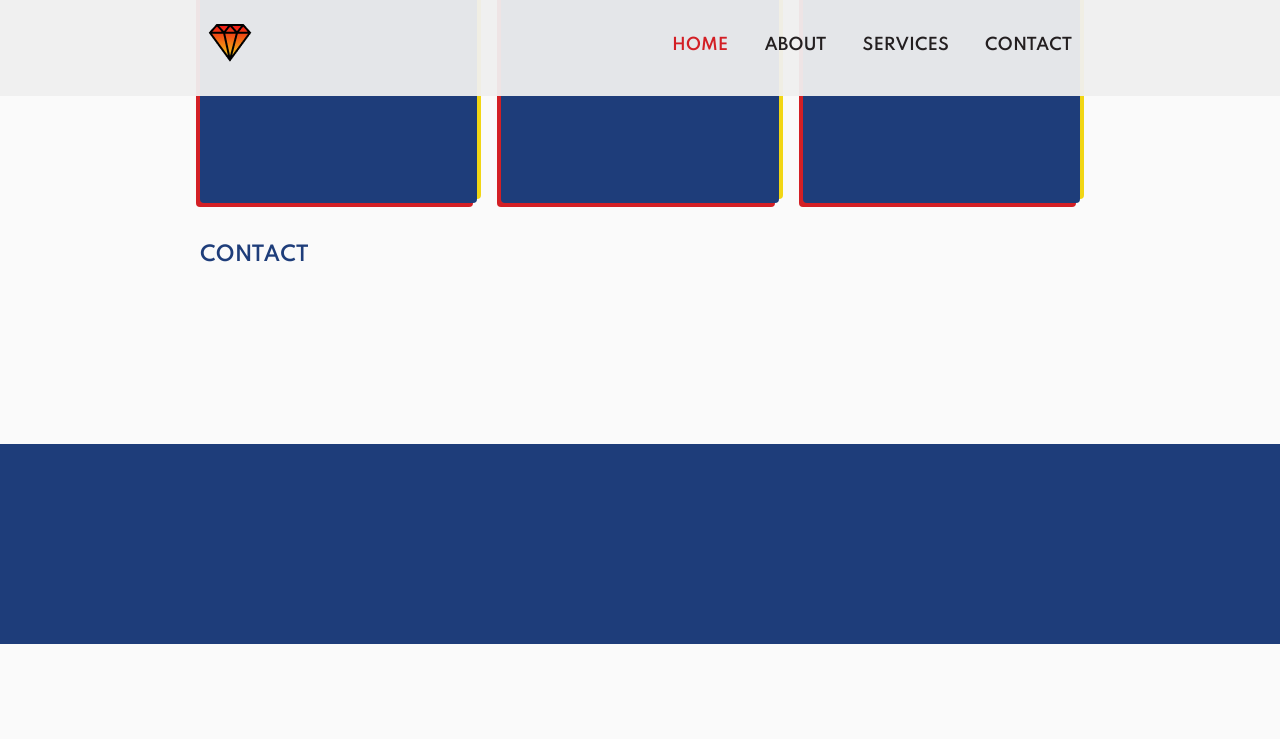
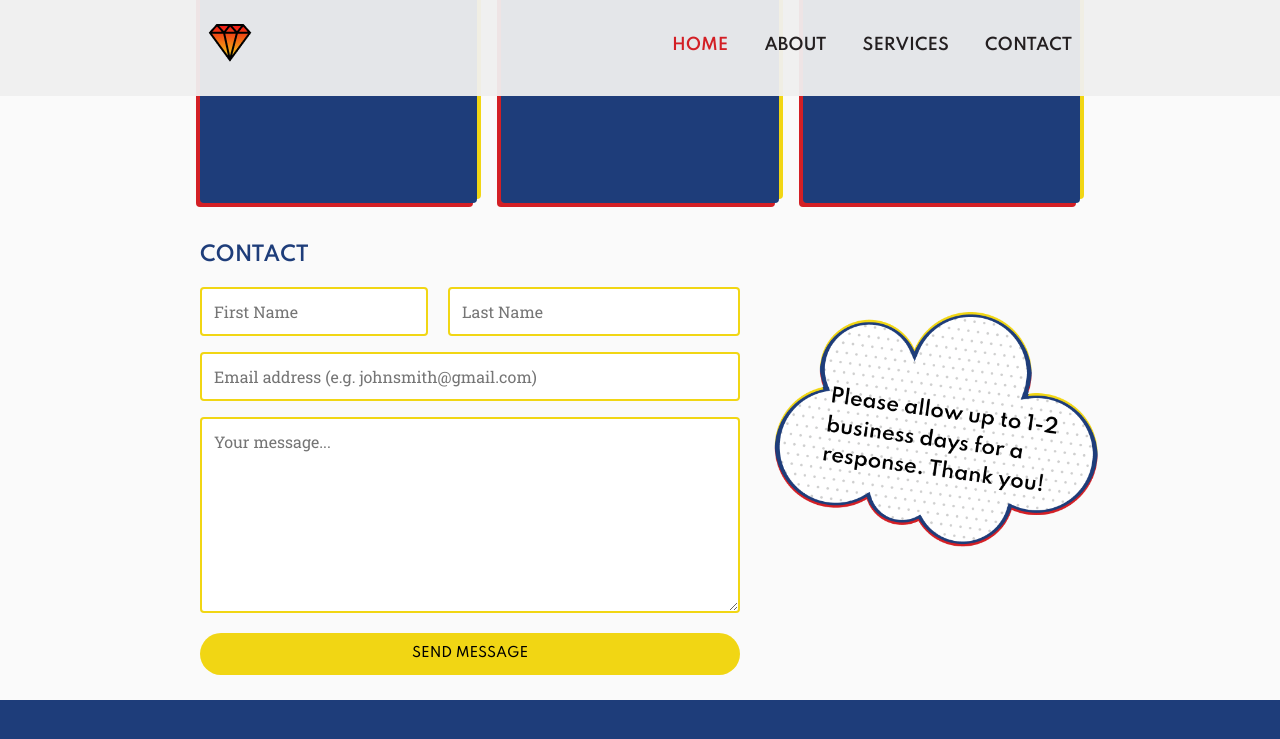
Before and after one commit to supermomscleaning/supermomscleaning, a Jekyll site: the page index.html, which Jekyll copies as it is, in a window 1280 px wide and 900 px high, scrolled down 493 px. Shown: the top 739 px of the window. Built offline with Jekyll 4.4.1, drawn with Linux system fonts in a browser that asks for light colours; before the commit the page ends 1137 px from its top, so only the background shows below that.

Commit message:
Add contact form section

```diff
--- a/assets/css/styles.css
+++ b/assets/css/styles.css
@@ -40,7 +40,8 @@ main {
   margin: 0 auto;
   display: block;
   padding: 1em;
-  height: 512px;
+  min-height: 768px;
+  height: auto;
   opacity: 0;
   transition: opacity 1s ease;
 }
@@ -90,7 +91,7 @@ nav ul li a {
   cursor: pointer;
   text-decoration: none;
   color: #231F20;
-  transition: 1s ease;
+  transition: .5s ease;
 }
 
 a.active {
@@ -98,8 +99,8 @@ a.active {
 }
 
 nav ul li a:hover {
-  color: #1e3d7a;
-  transition: 1s ease;
+  color: #d31f25;
+  transition: .5s ease;
 }
 
 #banner {
@@ -162,6 +163,90 @@ nav ul li a:hover {
   box-shadow: -4px 4px 0px #D31F25, 4px -4px 0 #f1d614;
 }
 
+.test:hover {
+  padding: 3em;
+}
+
+#contact-section {
+  display: grid;
+  grid-template-columns: 3fr 1fr;
+  grid-gap: 24px;
+}
+
+#contact-form {
+
+}
+
+#your-name input {
+ display: inline;
+}
+
+#contact-img {
+  max-width: 22em;
+}
+
+#your-name, #your-email, #your-message {
+  margin: 1em 0;
+}
+
+#your-name {
+  margin-top: 0;
+}
+
+#FName, #LName, #Email, #Message {
+  font-family: "Roboto Slab";
+  font-size: 16px;
+  padding: .75em;
+  border-radius: 4px;
+  box-shadow: none;
+  border: 2px solid #f1d614;
+  background: #fff;
+  transition: .3s ease;
+}
+
+#FName:hover, #LName:hover, #Email:hover, #Message:hover {
+  border: 2px solid #1E3D7A;
+  transition: .3s ease;
+}
+
+#FName {
+  width: 200px;
+  margin-right: 16px;
+}
+
+#LName {
+  width: 264px;
+}
+
+#Email {
+  width: 512px;
+}
+
+#Message {
+  resize: vertical;
+  width: 512px;
+}
+
+#send-button {
+  border: none;
+  padding: 1em;
+  font-family: "Spartan";
+  text-transform: uppercase;
+  font-weight: 500;
+  background: #f1d614;
+  width: 540px;
+  text-align: center;
+  border-radius: 32px;
+  cursor: pointer;
+  transition: .3s ease;
+}
+
+#send-button:hover {
+  color: white;
+  background: #D31F25;
+  transition: .3s ease;
+}
+
 footer {
   position: relative;
   bottom: 0;
--- a/index.html
+++ b/index.html
@@ -6,6 +6,7 @@
   <link rel="stylesheet" href="assets/css/styles.css" type="text/css">
   <link rel="stylesheet" href="assets/css/animation-library/attention.css" type="text/css">
   <link rel="stylesheet" href="assets/css/animation-library/rotate.css" type="text/css">
+  <link rel="stylesheet" href="assets/css/animation-library/fade.css" type="text/css">
   <link href="https://fonts.googleapis.com/css?family=Roboto+Slab:100,200,300,400,500,600,700,800,900|Spartan:100,200,300,400,500,600,700,800,900" rel="stylesheet">
   <link rel="icon" type="image/jpg" href="assets/images/logo.png">
   <title>Supermom's Cleaning Service</title>
@@ -49,14 +50,36 @@
     </div>
   </div>
   <main>
-    <h2>Services</h2>
+    <h2 id="services">Services</h2>
     <div id="test">
       <div class="test"></div>
       <div class="test"></div>
       <div class="test"></div>
     </div>
     <br>
-    <h2>Contact</h2>
+    <h2 id="contact">Contact</h2>
+    <div id="contact-section">
+      <div id="form-div">
+        <form id="contact-form" method="post" action="contact-form-send.php">
+          <div id="your-name">
+            <input type="text" id="FName" name="FName" placeholder="First Name"required>
+            <input type="text" id="LName" name="LName" placeholder="Last Name" required>
+          </div>
+          <div id="your-email">
+            <input type="email" id="Email" name="Email" placeholder="Email address (e.g. johnsmith@gmail.com)" required>
+          </div>
+          <div id="your-message">
+            <textarea id="Message" name="Message" rows="8" columns="64" placeholder="Your message..."  required></textarea>
+          </div>
+          <div id="send-message">
+            <button type="submit" id="send-button">Send Message</button>
+          </div>
+        </form>
+      </div>
+      <div id="img-div">
+        <img src="assets/images/contact-bubble.png" id="contact-img">
+      </div>
+    </div>
   </main>
   <footer>
 
```
Also changed, not shown: assets/images/contact-bubble.png (added).
